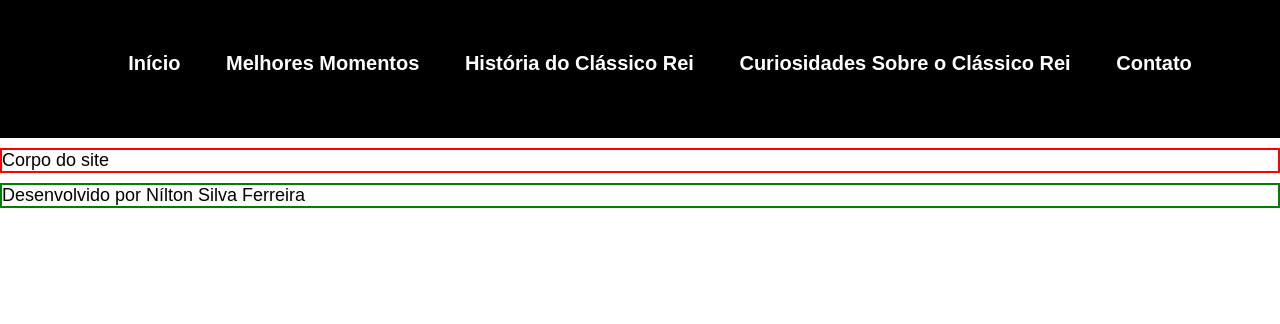
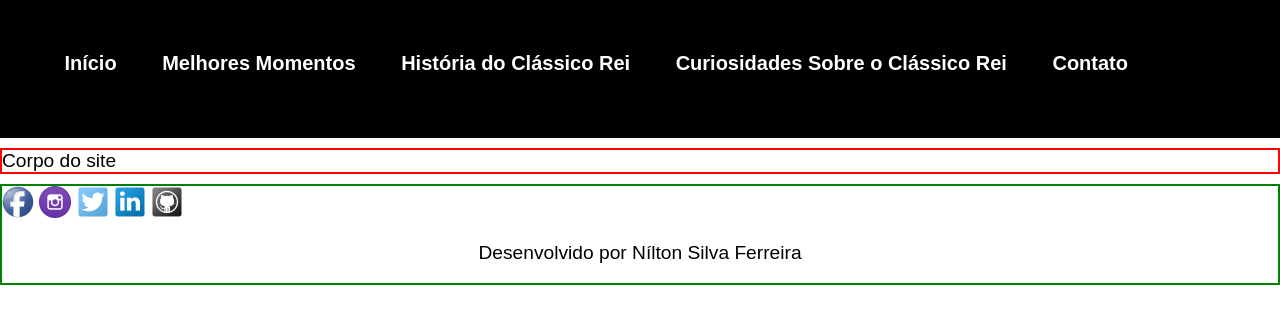
Before and after one commit to NiltonSilva/fortaleza-ceara-eterno, a plain HTML site: page index.html in a window 1280 px wide. Drawn offline with Linux system fonts and the light colour scheme.

Commit message:
Inserido ícones do rodape

```diff
--- a/estilo.css
+++ b/estilo.css
@@ -1,7 +1,7 @@
 body {
     margin: 0px;
     padding: 0px;
-    font-size: 18px;
+    font-size: 1.2rem;
     font-family: Arial, Helvetica, sans-serif;
 }
 
@@ -21,6 +21,7 @@ header {
 }
 
 #menu-principal {
+    width: 90%;
     color: white;
 }
 
@@ -59,3 +60,9 @@ ul li {
 footer {
     border: 2px solid green;
 }
+
+#desenvolvido{
+    margin: auto;
+    display: flex;
+    justify-content: center;
+}
--- a/index.html
+++ b/index.html
@@ -37,7 +37,16 @@
     </div> <!-- Final do corpo -->
 
     <footer> <!-- Início do rodapé -->
-        Desenvolvido por Nílton Silva Ferreira
+        <div id="redes-sociais">
+            <a href=""><img src="./imagens/facebook-icon.png" alt="Ícone Facebook" title="Facebook"></a>
+            <a href=""><img src="./imagens/instagram-icon.png" alt="Ícone Instagram" title="Instagram"></a>
+            <a href=""><img src="./imagens/Twitter-icon.png" alt="Ícone Twitter" title="Twitter"></a>
+            <a href=""><img src="./imagens/Linkedin-icon.png" alt="Ícone Linkedin" title="Linkedin"></a>
+            <a href=""><img src="./imagens/Github-icon.png" alt="Ícone GitHub" title="GitBug"></a>
+        </div>
+        <div id="desenvolvido">
+            <p>Desenvolvido por Nílton Silva Ferreira</p>
+        </div>
     </footer> <!-- Final do rodapé -->
 </body>
 </html>
```
Also changed, not shown: imagens/Github-icon.png (added), imagens/Linkedin-icon.png (added), imagens/Twitter-icon.png (added), imagens/facebook-icon.png (added), imagens/instagram-icon.png (added).
